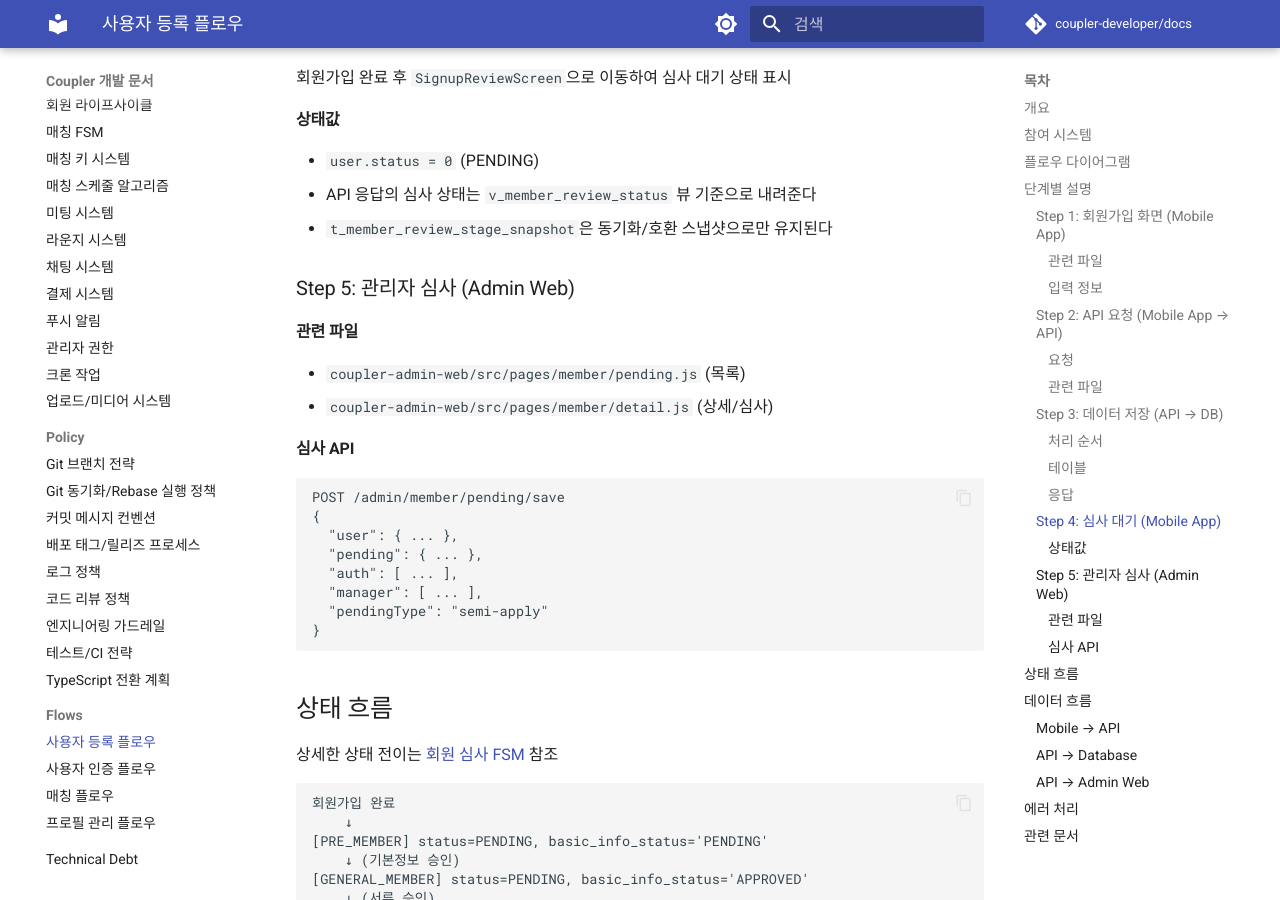
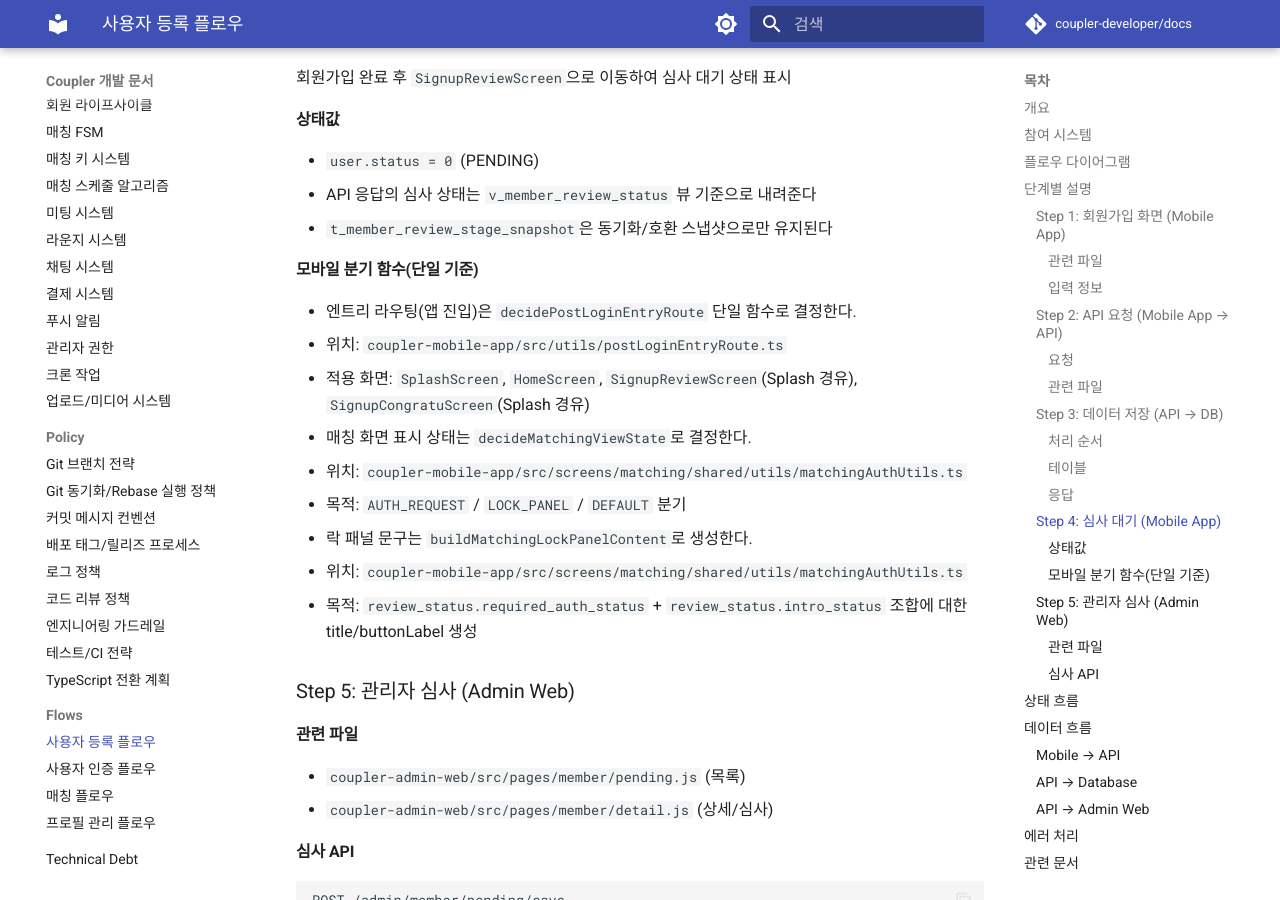
Before and after one commit to coupler-developer/docs, an MkDocs documentation site: the page built from content/flows/cross-project/user-registration-flow.md, in a window 1280 px wide and 900 px high, scrolled down 3518 px. Built offline with MkDocs 1.6.1 and Material for MkDocs 9.7.7, drawn with Linux system fonts in a browser that asks for light colours; comment, search, counter and statistics services are not loaded.

Commit message:
docs(review): define unified mobile route and matching decision functions

```diff
--- a/content/flows/cross-project/user-registration-flow.md
+++ b/content/flows/cross-project/user-registration-flow.md
@@ -167,6 +167,18 @@ VALUES (?, ?, ?, 0, NOW());
 - API 응답의 심사 상태는 `v_member_review_status` 뷰 기준으로 내려준다
 - `t_member_review_stage_snapshot`은 동기화/호환 스냅샷으로만 유지된다
 
+#### 모바일 분기 함수(단일 기준)
+
+- 엔트리 라우팅(앱 진입)은 `decidePostLoginEntryRoute` 단일 함수로 결정한다.
+  - 위치: `coupler-mobile-app/src/utils/postLoginEntryRoute.ts`
+  - 적용 화면: `SplashScreen`, `HomeScreen`, `SignupReviewScreen`(Splash 경유), `SignupCongratuScreen`(Splash 경유)
+- 매칭 화면 표시 상태는 `decideMatchingViewState`로 결정한다.
+  - 위치: `coupler-mobile-app/src/screens/matching/shared/utils/matchingAuthUtils.ts`
+  - 목적: `AUTH_REQUEST` / `LOCK_PANEL` / `DEFAULT` 분기
+- 락 패널 문구는 `buildMatchingLockPanelContent`로 생성한다.
+  - 위치: `coupler-mobile-app/src/screens/matching/shared/utils/matchingAuthUtils.ts`
+  - 목적: `review_status.required_auth_status` + `review_status.intro_status` 조합에 대한 title/buttonLabel 생성
+
 ### Step 5: 관리자 심사 (Admin Web)
 
 #### 관련 파일
```
Also changed, not shown: content/architecture/member-review-fsm.md (+2 -0 lines).
